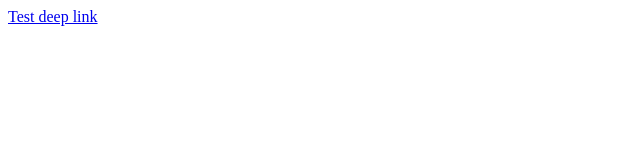
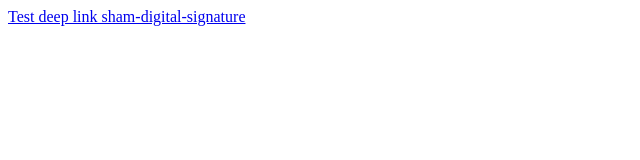
Before and after one commit to soberservicesguy/soberservicesguy.github.io, a plain HTML site: page index.html in a window 1280 px wide. Shown: the whole page, without its empty margins (0-640 px from the left). Drawn offline with Linux system fonts and the light colour scheme.

Commit message:
Add files via upload

```diff
--- a/index.html
+++ b/index.html
@@ -1,3 +1,3 @@
 <html>
-    <a href="app://deepLink"/>Test deep link</a>
+    <a href="app://sham-digital-signature"/>Test deep link sham-digital-signature</a>
 </html>
```
